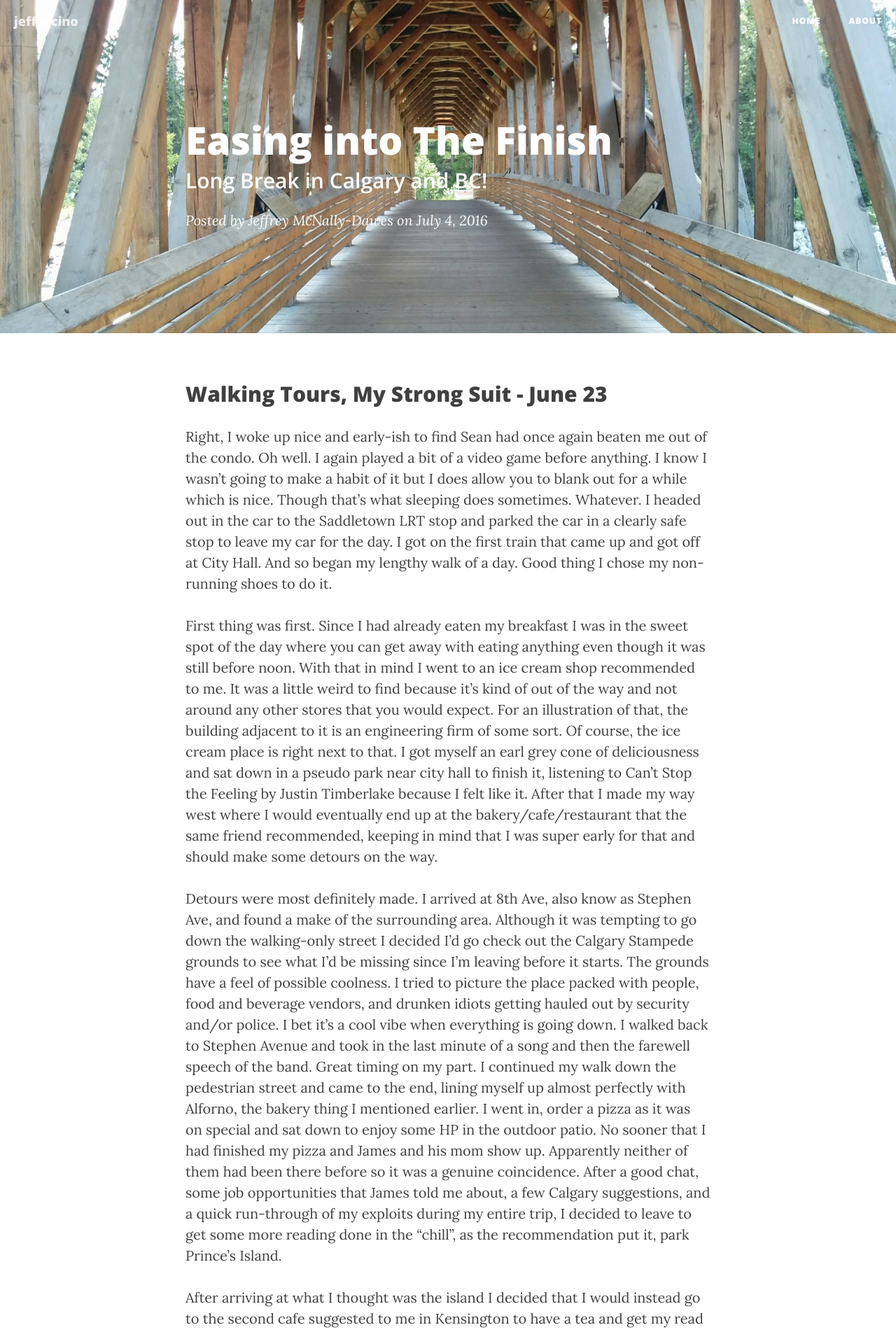
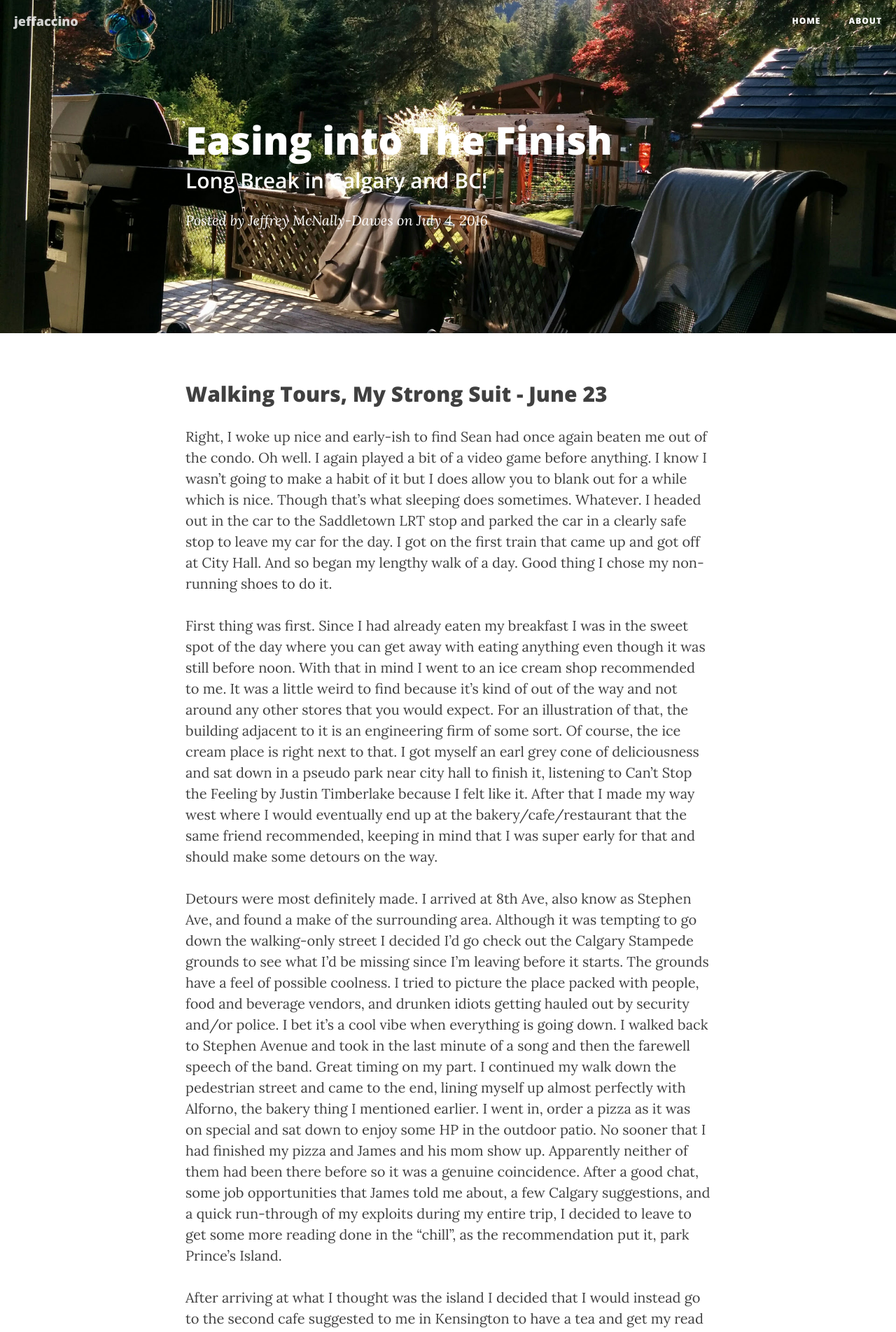
Before and after one commit to jeffmcnd/jeffmcnd.github.io, a Jekyll site: the page built from _posts/2016-07-04-slow-finish.markdown, in a window 1280 px wide. Shown: the top 1903 px of the page at 70% size. Built offline with Jekyll 4.4.1, drawn with Linux system fonts in a browser that asks for light colours; nearby versions of some CDN libraries.

Commit message:
reused old photo, replaced with new

```diff
--- a/_posts/2016-07-04-slow-finish.markdown
+++ b/_posts/2016-07-04-slow-finish.markdown
@@ -4,7 +4,7 @@ title:      "Easing into The Finish"
 subtitle:   "Long Break in Calgary and BC!"
 date:       2016-07-04 09:30:00
 author:     "Jeffrey McNally-Dawes"
-header-img: "img/golden-bridge-01.jpg"
+header-img: "img/nelson-backyard.jpg"
 ---
 Walking Tours, My Strong Suit - June 23
 ---
```
Also changed, not shown: img/golden-bridge-01.jpg (deleted), img/nelson-backyard.jpg (added).
